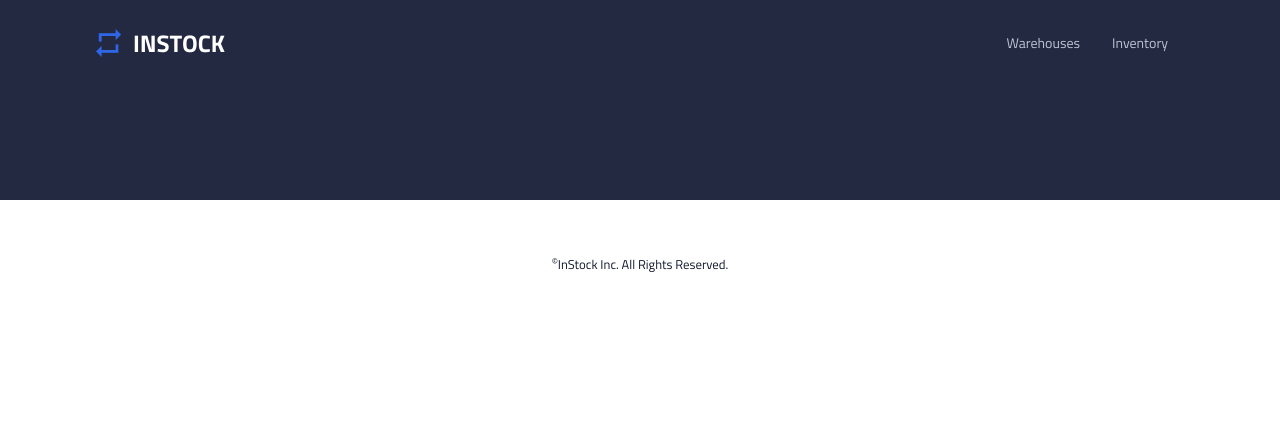
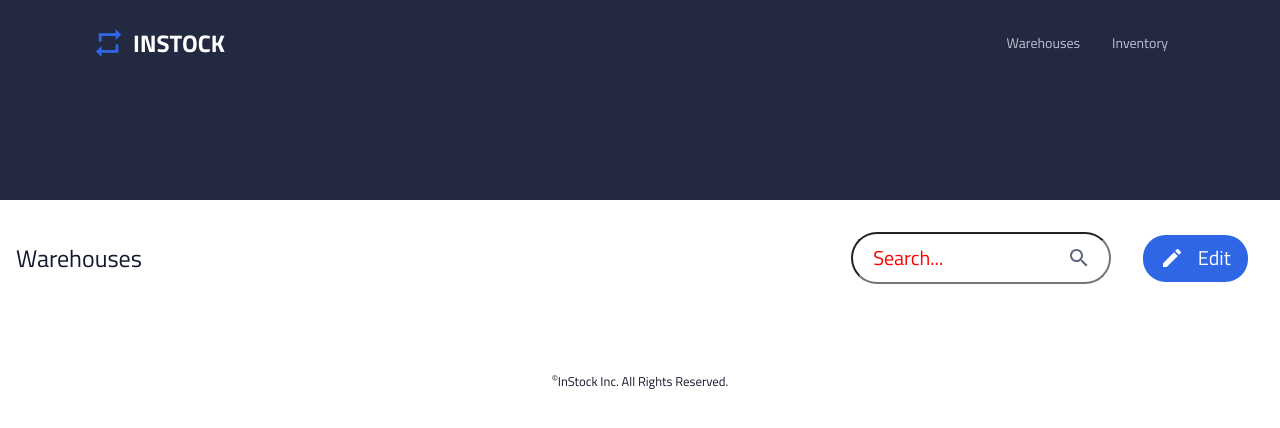
Before and after one commit to linhpham4/InStock-client, a React (Vite) app: page / in a window 1280 px wide. Shown: the top 428 px of the page. Built offline with nearby package versions, Linux system fonts and the light colour scheme.

Commit message:
layout and styling done for desktop

```diff
--- a/src/App.jsx
+++ b/src/App.jsx
@@ -10,11 +10,13 @@ import InventoryEditPage from "./pages/InventoryEditPage/InventoryEditPage";
 import InventoryAddPage from "./pages/InventoryAddPage/InventoryAddPage";
 import Header from './components/Header/Header'
 import Footer from './components/Footer/Footer'
+import SectionComponent from "./components/SectionComponent/SectionComponent";
 
 function App() {
   return (
     <>
     <Header />
+    <SectionComponent />
       <Footer />
     </>
   );
--- /dev/null
+++ b/src/components/EditButton/EditButton.jsx
@@ -0,0 +1,18 @@
+import './EditButton.scss'
+import editIcon from '../../assets/icons/edit-white-24px.svg'
+
+import React from 'react'
+
+function Button() {
+  return (
+    <div>
+        <button className='button'>
+        <img src={editIcon} alt="pen icon" className='button__icon'/>
+        <p className='button__text'>Edit</p>
+        </button>
+
+    </div>
+  )
+}
+
+export default Button
--- /dev/null
+++ b/src/components/EditButton/EditButton.scss
@@ -0,0 +1,21 @@
+@use '../../styles/partials/mixins.scss'as *;
+@use '../../styles/partials/typography.scss'as *;
+@use '../../styles/partials/variables.scss'as *;
+
+.button {
+    background-color:$instock-indigo;
+    display: flex;
+    align-items: center;
+    justify-content: space-between;
+    gap: 1em;
+    border-radius: 1.7em;
+    border: none;
+    padding: 0.7em 1.3em;
+    min-width: 47px;
+
+
+    &__text {
+        color: $white;
+        @include mobile-subheader;
+    }
+}
--- /dev/null
+++ b/src/components/SearchField/SearchField.jsx
@@ -0,0 +1,17 @@
+import "./SearchField.scss"
+import searchIcon from '../../assets/icons/search-24px.svg'
+
+import React from 'react'
+
+function SearchField() {
+  return (
+    <div>
+        <label htmlFor="" className="searchField">
+            <input type="text" placeholder="Search..." className="searchField__field"/>
+            <img src={searchIcon} alt="" className="searchField__icon"/>
+        </label>
+    </div>
+  )
+}
+
+export default SearchField
--- /dev/null
+++ b/src/components/SearchField/SearchField.scss
@@ -0,0 +1,32 @@
+@use '../../styles/partials/mixins.scss'as *;
+@use '../../styles/partials/typography.scss'as *;
+@use '../../styles/partials/variables.scss'as *;
+
+.searchField {
+    display: inline-flex;
+    align-items: center;
+    justify-content: space-between;
+    gap: 1em;
+    border: none;
+    position: relative;
+
+
+    &__field {
+        color: $white;
+        @include mobile-subheader;
+        padding: 0.51em 1em;
+        border-radius: 1.7em;
+
+    }
+
+    &__icon {
+        color: $white;
+        @include mobile-subheader;
+        position: absolute;
+        right: 1em;
+    }
+
+    ::placeholder {
+        color: red;
+    }
+}
--- /dev/null
+++ b/src/components/SectionComponent/SectionComponent.jsx
@@ -0,0 +1,22 @@
+import "./SectionComponent.scss"
+
+
+
+import React from 'react'
+import EditButton from '../EditButton/EditButton'
+import SearchField from '../SearchField/SearchField'
+
+function SectionComponent() {
+  return (
+    <div className='warehouse-header'>
+        <h2 className='warehouse-header__heading'>Warehouses</h2>
+        <div className="warehouse-header__inputs">
+        <SearchField />
+        <EditButton />
+        </div>
+
+    </div>
+  )
+}
+
+export default SectionComponent
--- /dev/null
+++ b/src/components/SectionComponent/SectionComponent.scss
@@ -0,0 +1,21 @@
+@use '../../styles/partials/mixins.scss'as *;
+@use '../../styles/partials/typography.scss'as *;
+@use '../../styles/partials/variables.scss'as *;
+
+.warehouse-header {
+    display: flex;
+    width: 100vw;
+    align-items: center;
+    justify-content: space-between;
+    margin: 1em auto;
+    padding: 1em;
+
+    &__inputs {
+        display: flex;
+        width: 50vw;
+        align-items: center;
+        justify-content: flex-end;
+        padding: 0 1em;
+        gap: 2em;
+    }
+}
```
